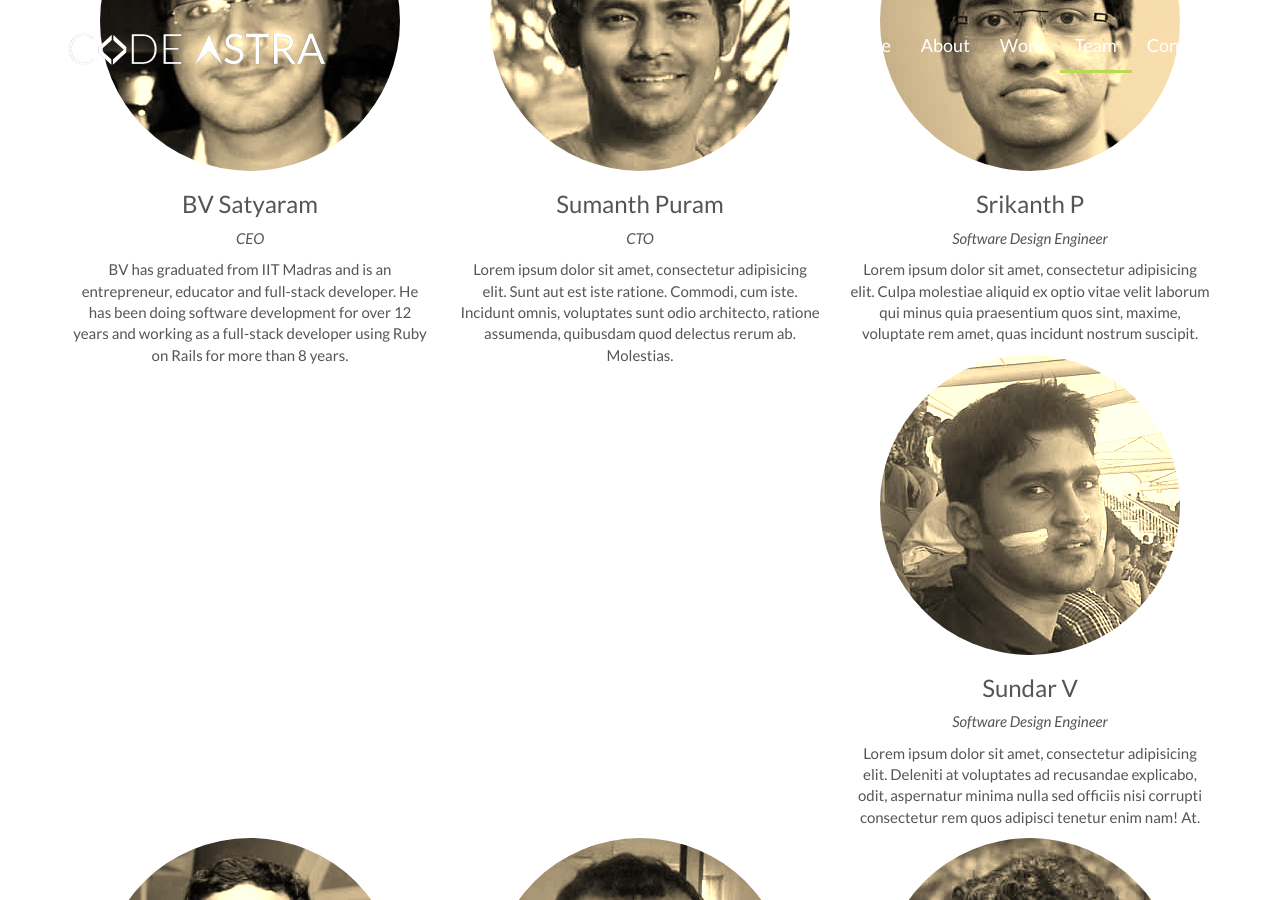
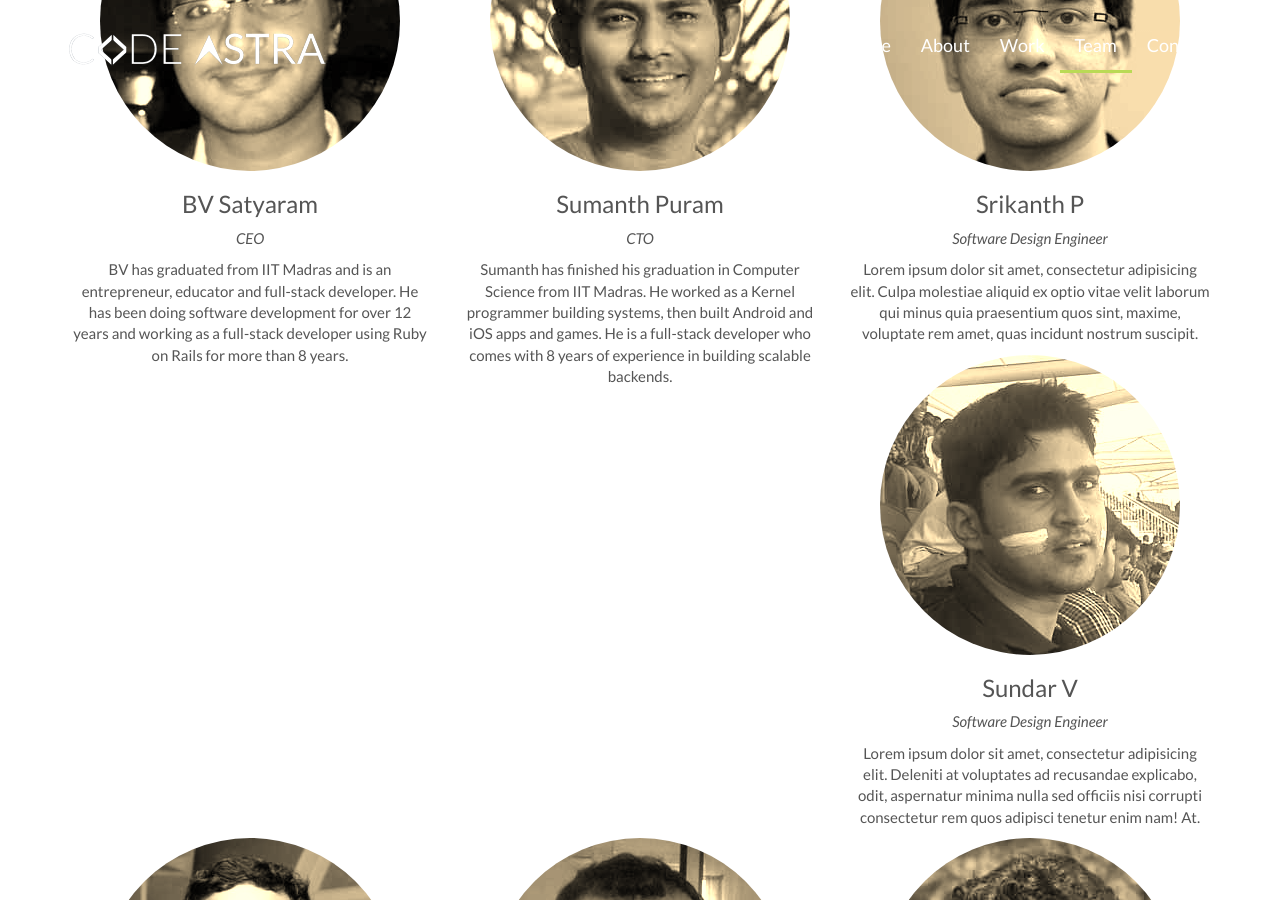
Before and after one commit to CodeAstra/portfolio, a Jekyll site: the page built from team.html, in a window 1280 px wide and 900 px high, scrolled down 645 px. Built offline with Jekyll 4.4.1, drawn with Linux system fonts in a browser that asks for light colours; nearby versions of some CDN libraries; comment, search, counter and statistics services are not loaded.

Commit message:
Add Sumanths description

```diff
--- a/_data/experts.json
+++ b/_data/experts.json
@@ -1,6 +1,6 @@
 [
   {"name": "BV Satyaram",    "title": "CEO",                      "pic": "bv.jpg",        "summary": "BV has graduated from IIT Madras and is an entrepreneur, educator and full-stack developer. He has been doing software development for over 12 years and working as a full-stack developer using Ruby on Rails for more than 8 years."},
-  {"name": "Sumanth Puram",  "title": "CTO",                      "pic": "sumanth.jpg",   "summary": "Lorem ipsum dolor sit amet, consectetur adipisicing elit. Sunt aut est iste ratione. Commodi, cum iste. Incidunt omnis, voluptates sunt odio architecto, ratione assumenda, quibusdam quod delectus rerum ab. Molestias."},
+  {"name": "Sumanth Puram",  "title": "CTO",                      "pic": "sumanth.jpg",   "summary": "Sumanth has finished his graduation in Computer Science from IIT Madras. He worked as a Kernel programmer building systems, then built Android and iOS apps and games. He is a full-stack developer who comes with 8 years of experience in building scalable backends."},
   {"name": "Srikanth P",     "title": "Software Design Engineer", "pic": "srikanth.jpg",  "summary": "Lorem ipsum dolor sit amet, consectetur adipisicing elit. Culpa molestiae aliquid ex optio vitae velit laborum qui minus quia praesentium quos sint, maxime, voluptate rem amet, quas incidunt nostrum suscipit."},
   {"name": "Sundar V",       "title": "Software Design Engineer", "pic": "sundar.jpg",    "summary": "Lorem ipsum dolor sit amet, consectetur adipisicing elit. Deleniti at voluptates ad recusandae explicabo, odit, aspernatur minima nulla sed officiis nisi corrupti consectetur rem quos adipisci tenetur enim nam! At."},
   {"name": "Ranganath K",    "title": "Software Design Engineer", "pic": "ranganath.jpg", "summary": "Lorem ipsum dolor sit amet, consectetur adipisicing elit. Provident quas neque eum qui id explicabo iure recusandae illum obcaecati nam modi delectus, veniam voluptatem quidem debitis temporibus, reiciendis soluta, doloremque."},
```
